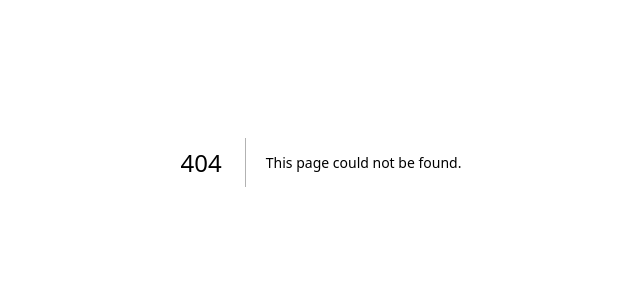
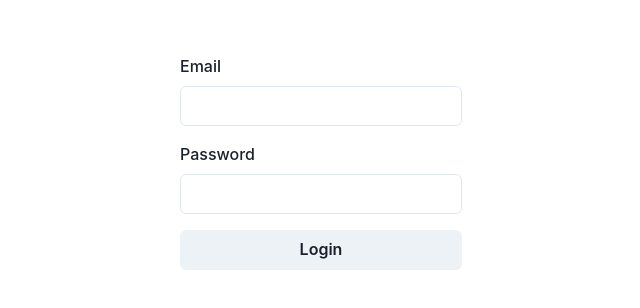
Before and after one commit to handa-kun/lesson_react, a Next.js app: page /login in a window 1280 px wide. Before the commit this address had no page. Shown: the part 238-546 px from the top of the page, without its empty margins (319-959 px from the left). Built offline with nearby package versions, Linux system fonts and the light colour scheme.

Commit message:
feat: implement form validation on login page

```diff
--- a/package.json
+++ b/package.json
@@ -1,7 +1,7 @@
 {
   "private": true,
   "scripts": {
-    "fake":"json-server --port 5000 --watch src/mocks/db.json",
+    "fake": "json-server --port 5000 --watch src/mocks/db.json",
     "dev": "next",
     "build": "next build",
     "start": "next start"
@@ -13,10 +13,12 @@
     "@emotion/react": "^11.9.0",
     "@emotion/styled": "^11.9.0",
     "axios": "^1.2.0",
+    "formik": "^2.2.9",
     "framer-motion": "^6.3.0",
     "next": "latest",
     "react": "^18.2.0",
-    "react-dom": "^18.2.0"
+    "react-dom": "^18.2.0",
+    "yup": "^0.32.11"
   },
   "devDependencies": {
     "@types/node": "^18.0.0",
--- /dev/null
+++ b/src/pages/login.tsx
@@ -0,0 +1,61 @@
+import {
+  Button,
+  Center,
+  Flex,
+  FormControl,
+  FormErrorMessage,
+  FormLabel,
+  Input,
+} from '@chakra-ui/react'
+import { useFormik } from 'formik'
+import { LoginRequest } from '../types/Auth'
+import { loginValidation } from '../validation/login'
+
+const LoginPage = () => {
+  const formik = useFormik({
+    initialValues: {} as LoginRequest,
+    validationSchema: loginValidation,
+    onSubmit: (values) => {
+      console.log(values)
+    },
+  })
+
+  return (
+    <Center h={'100vh'}>
+      <Flex
+        as='form'
+        // @ts-ignore
+        onSubmit={formik.handleSubmit}
+        gap={4}
+        flexDirection={'column'}
+      >
+        <FormControl
+          isInvalid={formik.touched.email && Boolean(formik.errors.email)}
+        >
+          <FormLabel>Email</FormLabel>
+          <Input
+            name='email'
+            onChange={formik.handleChange}
+            onBlur={formik.handleBlur}
+          />
+          <FormErrorMessage>{formik.errors.email}</FormErrorMessage>
+        </FormControl>
+        <FormControl
+          isInvalid={formik.touched.password && Boolean(formik.errors.password)}
+        >
+          <FormLabel>Password</FormLabel>
+          <Input
+            name='password'
+            onChange={formik.handleChange}
+            onBlur={formik.handleBlur}
+          />
+          <FormErrorMessage>{formik.errors.password}</FormErrorMessage>
+        </FormControl>
+
+        <Button type='submit'>Login</Button>
+      </Flex>
+    </Center>
+  )
+}
+
+export default LoginPage
--- /dev/null
+++ b/src/types/Auth.ts
@@ -0,0 +1,9 @@
+export type LoginRequest = {
+  email: string
+  password: string
+}
+
+export type LoginResponse = {
+  id: number
+  email: string
+}
--- /dev/null
+++ b/src/validation/login.ts
@@ -0,0 +1,15 @@
+import * as yup from 'yup'
+
+//const registerloginRegex: RegExp = /^[a-zA-z][a-zA-Z1-9-]{3,20}$/
+
+export const loginValidation = yup.object({
+  email: yup
+    .string()
+    .email('Введите корректный E-emal')
+    .required('Обязательное поле'),
+  password: yup
+    .string()
+    .min(7, 'Минимум 7 символов')
+    .max(20, 'Максимум 20 символов')
+    .required('Обязательное поле'),
+})
```
